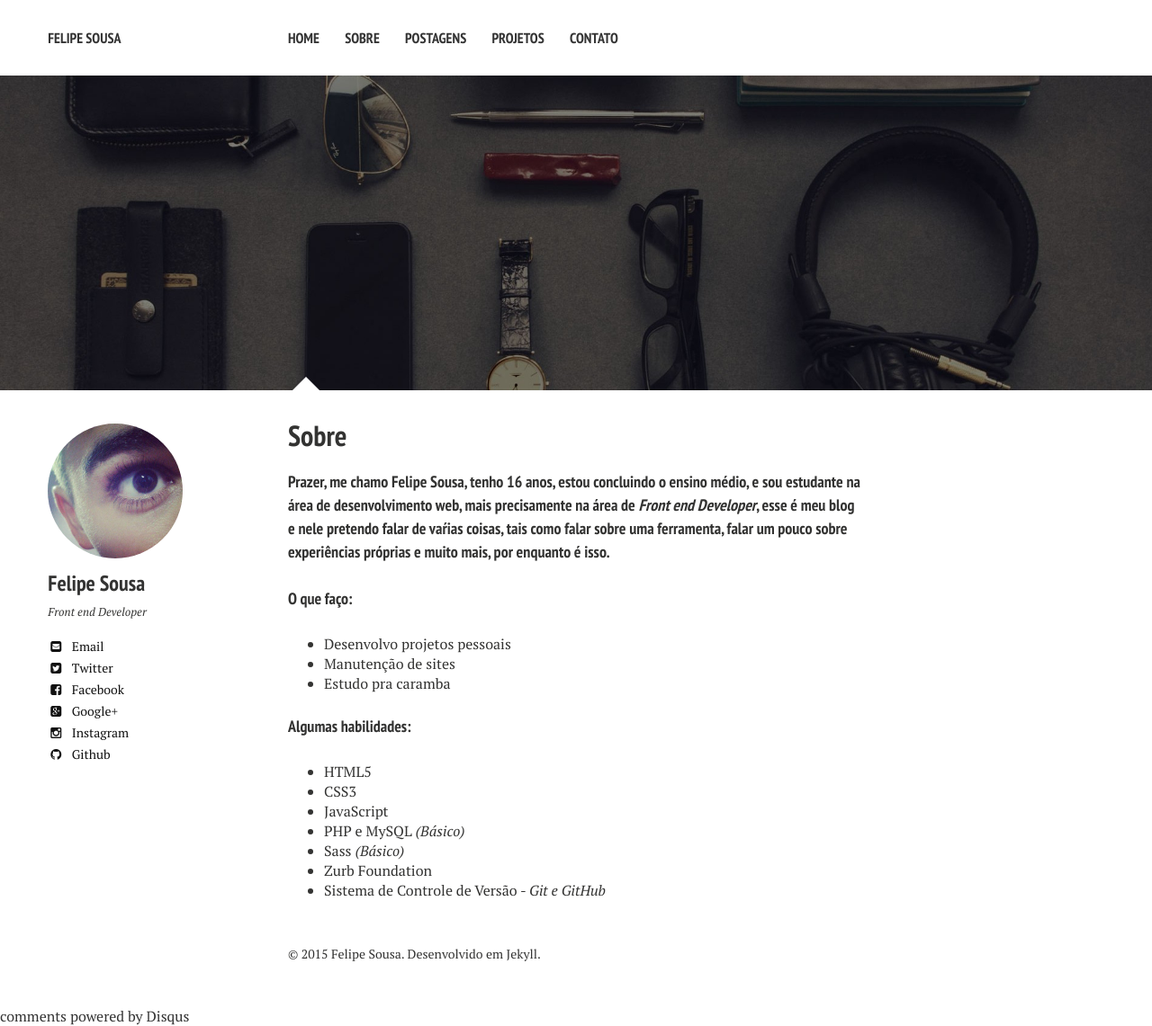
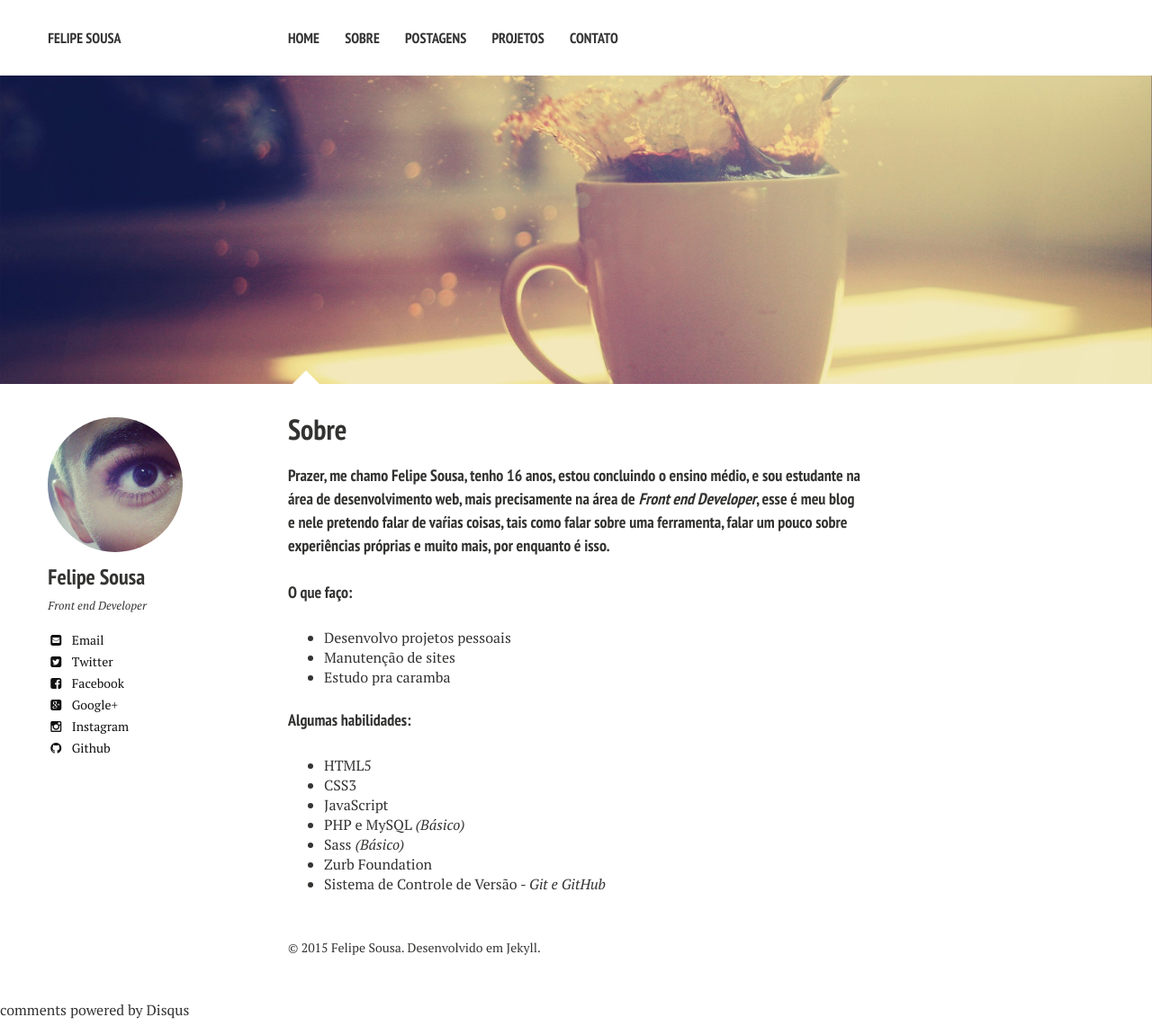
Before and after one commit to felipesousa/universal, a Jekyll site: the page built from sobre/index.md, in a window 1280 px wide. Shown: the whole page at 90% size. Built offline with Jekyll 4.4.1, drawn with Linux system fonts in a browser that asks for light colours; nearby versions of some CDN libraries; comment, search, counter and statistics services are not loaded.

Commit message:
updat on interface

```diff
--- a/sobre/index.md
+++ b/sobre/index.md
@@ -5,7 +5,7 @@ tags: [about, personal]
 modified: 2015-01-07T13:20:07.573882-04:00
 comments: true
 image:
-  feature: sample-image-11.jpg
+  feature: sample-image-12.jpg
 ---
 #### Prazer, me chamo Felipe Sousa, tenho 16 anos, estou concluindo o ensino médio, e sou estudante na área de desenvolvimento web, mais precisamente na área de *Front end Developer*, esse é meu blog e nele pretendo falar de vaŕias coisas, tais como falar sobre uma ferramenta, falar um pouco sobre experiências próprias e muito mais, por enquanto é isso.
 
```
Also changed, not shown: images/sample-image-11 - Cópia.jpg (added), images/sample-image-12.jpg (added).
